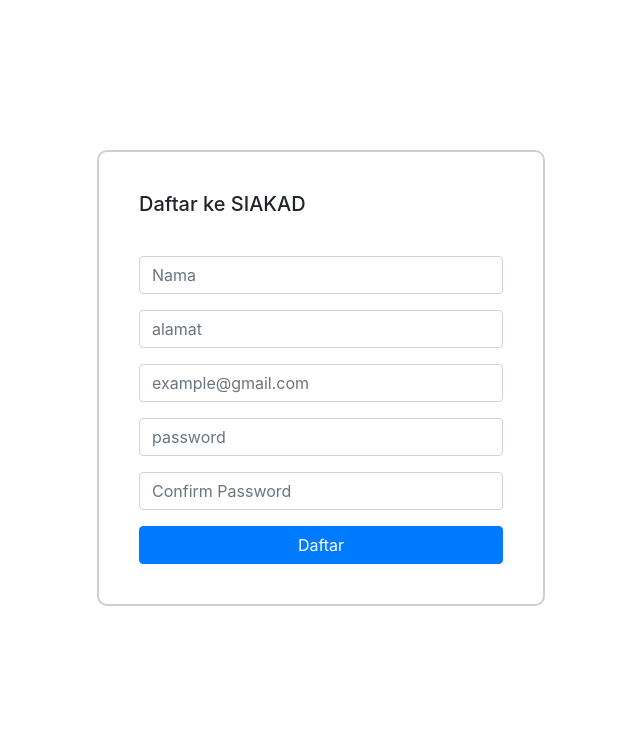
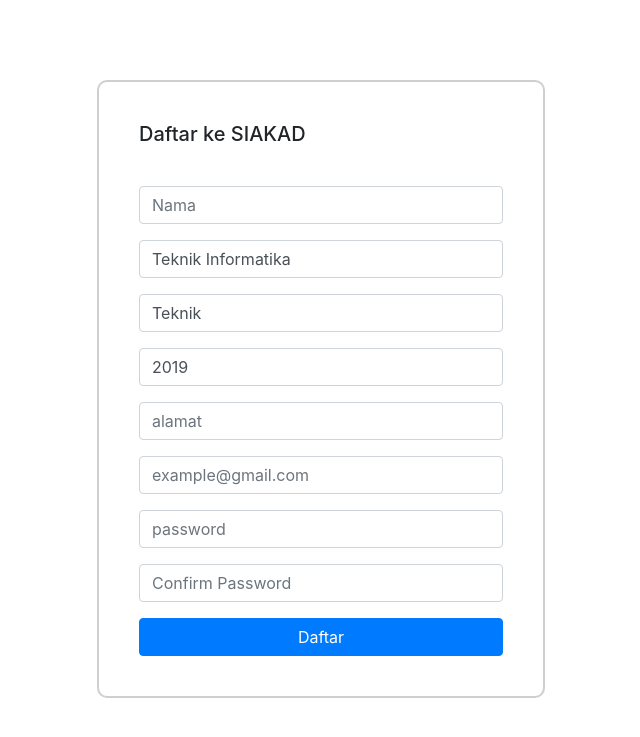
Before and after one commit to edosugita/TBA, a PHP site: page /register.php in a window 1280 px wide. Shown: the top 737 px of the page, without its empty margins (319-959 px from the left). Run offline with PHP 8.4, Linux system fonts and the light colour scheme.

Commit message:
push ke 2

```diff
--- a/css/login.css
+++ b/css/login.css
@@ -3,8 +3,8 @@
   padding: 40px;
   border: 2px solid #d0cece;
   border-radius: 10px;
-  margin-top: 150px;
-  margin-bottom: 150px;
+  margin-top: 80px;
+  margin-bottom: 80px;
 }
 
 .container h5 {
--- a/register.php
+++ b/register.php
@@ -15,6 +15,15 @@
         <form action="proses.php" method="post">
             <div class="form-group">
                 <input type="text" class="form-control" id="nama" name="nama" placeholder="Nama">
+            </div>
+            <div class="form-group">
+                <input type="text" class="form-control" id="prodi" name="prodi" placeholder="Prodi" value="Teknik Informatika">
+            </div>
+            <div class="form-group">
+                <input type="text" class="form-control" id="fakultas" name="fakultas" placeholder="Fakultas" value="Teknik">
+            </div>
+            <div class="form-group">
+                <input type="number" class="form-control" id="angkatan" name="angkatan" placeholder="Angkatan" value="2019">
             </div>
             <div class="form-group">
                 <input type="text" class="form-control" id="alamat" name="alamat" placeholder="alamat">
```
Also changed, not shown: proses.php (+5 -4 lines).
